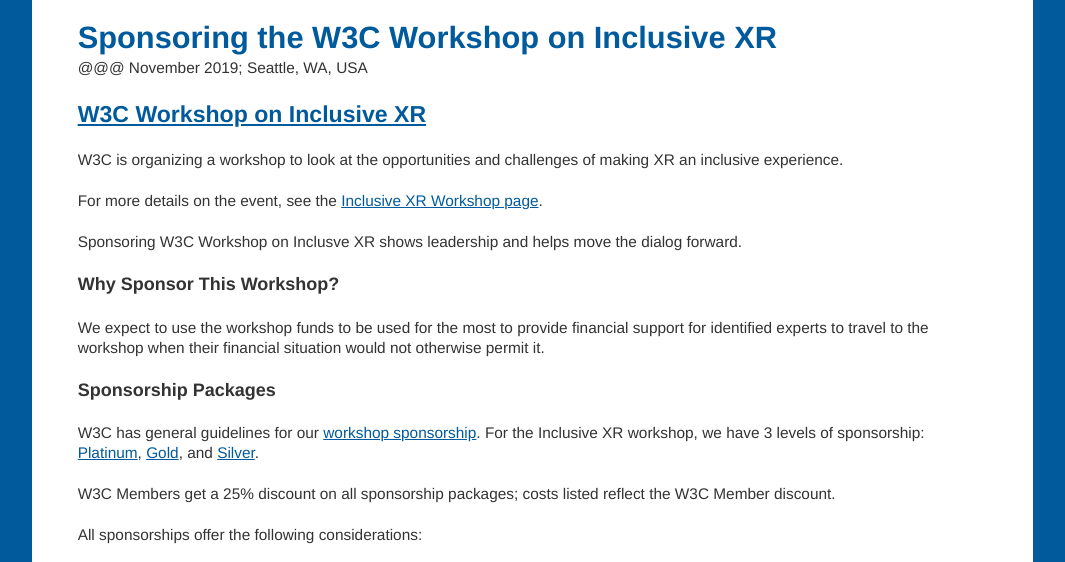
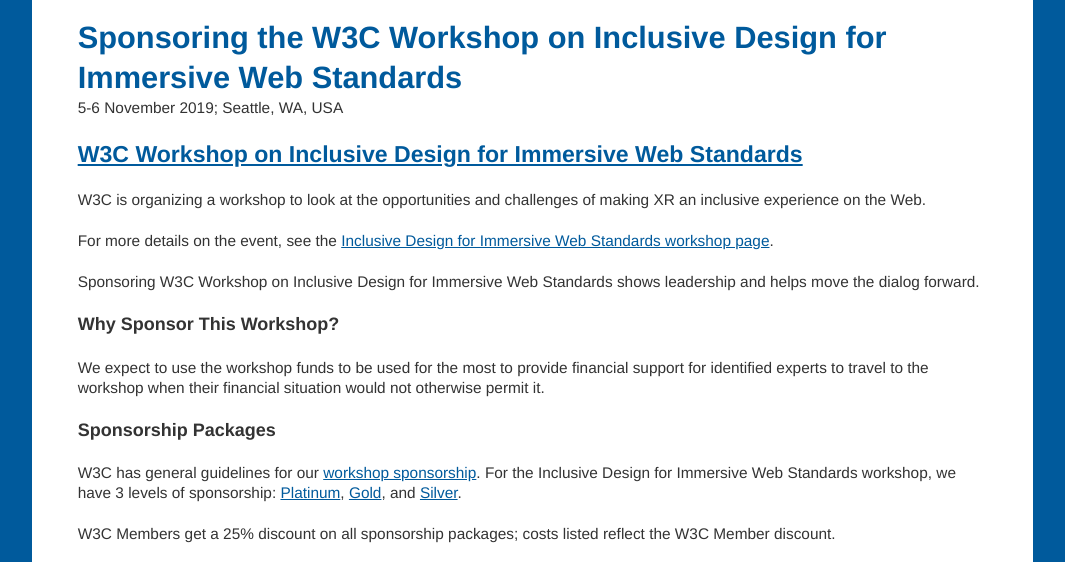
Before and after one commit to w3c/inclusive-xr-workshop, a plain HTML site: page sponsorship.html in a window 1280 px wide. Shown: the part 160-722 px from the top of the page, without its empty margins (108-1173 px from the left). Drawn offline with Linux system fonts and the light colour scheme.

Commit message:
Use new agreed-upon title
close #7

```diff
--- a/sponsorship.html
+++ b/sponsorship.html
@@ -2,7 +2,7 @@
 <html lang="en">
   <head>
     <meta charset="utf-8">
-    <title>Sponsoring the W3C Workshop on Inclusive XR</title>
+    <title>Sponsoring the W3C Workshop on W3C Workshop on Inclusive Design for Immersive Web Standards</title>
     <meta name="viewport" content="width=device-width, initial-scale=1">
     <link rel="stylesheet" href="style.css">
   </head>
@@ -16,20 +16,20 @@
           </p>
           <img src="media/background-sm.jpg" alt="" />
           <h1>
-            Sponsoring the W3C Workshop on Inclusive XR
+            Sponsoring the W3C Workshop on Inclusive Design for Immersive Web Standards
           </h1>
-          <p>@@@ November 2019; Seattle, WA, USA</p>
-          <h2><a href="./">W3C Workshop on Inclusive XR</a></h2>
+          <p>5-6 November 2019; Seattle, WA, USA</p>
+          <h2><a href="./">W3C Workshop on Inclusive Design for Immersive Web Standards</a></h2>
         </div>
       </div>
     </header>
 
     <section>
-      <p>W3C is organizing a workshop to look at the opportunities and challenges of making XR an inclusive experience.</p>
+      <p>W3C is organizing a workshop to look at the opportunities and challenges of making XR an inclusive experience on the Web.</p>
 
-      <p>For more details on the event, see the <a href="./">Inclusive XR Workshop page</a>.</p>
+      <p>For more details on the event, see the <a href="./">Inclusive Design for Immersive Web Standards workshop page</a>.</p>
 
-      <p>Sponsoring W3C Workshop on Inclusve XR shows leadership and helps move the dialog forward.</p>
+      <p>Sponsoring W3C Workshop on Inclusive Design for Immersive Web Standards shows leadership and helps move the dialog forward.</p>
 
 
       <section>
@@ -42,7 +42,7 @@
 
     <section>
       <h3 id="packages">Sponsorship Packages</h3>
-      <p>W3C has general guidelines for our <a href="https://www.w3.org/Consortium/sponsor/events#workshop">workshop sponsorship</a>. For the Inclusive XR workshop, we have 3 levels of sponsorship: <a href="#platinum">Platinum</a>, <a href="#gold">Gold</a>, and <a href="#silver">Silver</a>.</p>
+      <p>W3C has general guidelines for our <a href="https://www.w3.org/Consortium/sponsor/events#workshop">workshop sponsorship</a>. For the Inclusive Design for Immersive Web Standards workshop, we have 3 levels of sponsorship: <a href="#platinum">Platinum</a>, <a href="#gold">Gold</a>, and <a href="#silver">Silver</a>.</p>
 
       <p>W3C Members get a 25% discount on all sponsorship packages; costs listed reflect the W3C Member discount.</p>
 
@@ -90,7 +90,7 @@
         <p>W3C Workshops, meetups, and other events bring you into direct contact with leading Web technology experts: representatives from industry, research, government, and the developer community.</p>
         <p>Whether your interests are focused on a particular topic being discussed by a Working Group, or you wish to reach a diverse international audience setting W3C&#39;s strategic direction, sponsorship helps your organization reach W3C&#39;s engaged participants.</p>
         <p>Sponsorships offset a portion of our meeting costs, so W3C welcomes multiple sponsors for each event. All proposals for sponsorship are subject to W3C approval.</p>
-        <p>If you&#39;re interested in being a sponsor of the W3C Workshop on Inclusive XR, please contact J. Alan Bird, Global Business Development Leader, at &lt;<a href="mailto:abird@w3.org">abird@w3.org</a>&gt; / +1 617 253 7823, or Karen Myers, at &lt;<a href="mailto:karen@w3.org">karen@w3.org</a>&gt;</p>
+        <p>If you&#39;re interested in being a sponsor of the W3C Workshop on Inclusive Design for Immersive Web Standards, please contact J. Alan Bird, Global Business Development Leader, at &lt;<a href="mailto:abird@w3.org">abird@w3.org</a>&gt; / +1 617 253 7823, or Karen Myers, at &lt;<a href="mailto:karen@w3.org">karen@w3.org</a>&gt;</p>
         <p>For additional information, please visit the <a href="http://www.w3.org/Consortium/sponsor/events#workshop">W3C sponsorship program</a>.</p>
       </article>
     </section>
```
Also changed, not shown: index.html (+8 -7 lines).
